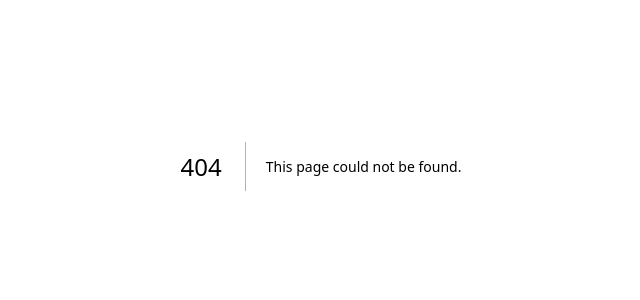
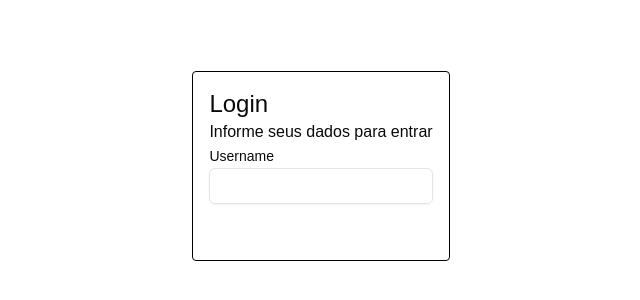
Before and after one commit to pedro256/docdoc, a Next.js app in the folder docdoc-frontend/: page /login in a window 1280 px wide. Before the commit this address had no page. Shown: the part 234-534 px from the top of the page, without its empty margins (319-959 px from the left). Built offline with nearby package versions, Linux system fonts and the light colour scheme.

Commit message:
init tela de login

```diff
--- /dev/null
+++ b/docdoc-frontend/src/app/login/page.tsx
@@ -0,0 +1,22 @@
+import { Input } from "@/components/ui/input";
+import { Label } from "@/components/ui/label";
+
+export default function LoginPage() {
+    return (
+        <div className="w-full h-screen flex items-center justify-center">
+            <div className="border border-black p-4 rounded">
+                <h1 className="text-2xl">Login</h1>
+                <p>Informe seus dados para entrar</p>
+                <div className="pb-2">
+                    <Label htmlFor="username">Username</Label>
+                    <Input name="username" type="text" />
+                </div>
+                <div className="pb-2">
+                    <input name="password" type="password" />
+                </div>
+
+
+            </div>
+        </div>
+    )
+}
```
